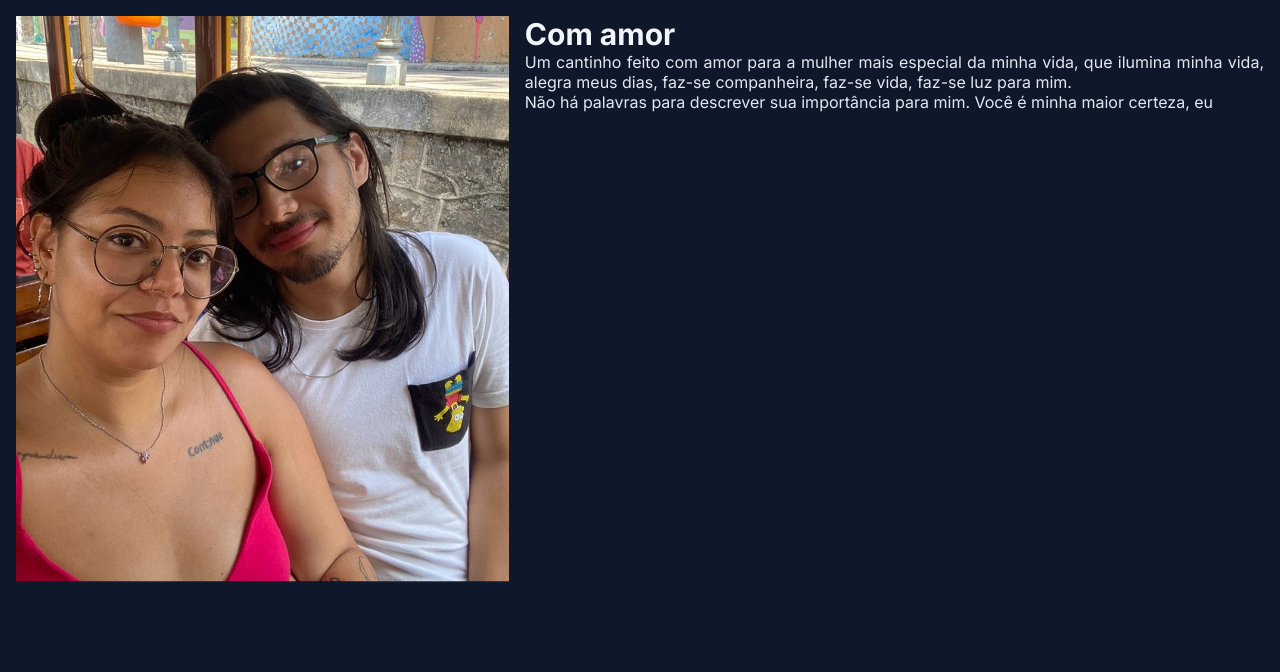
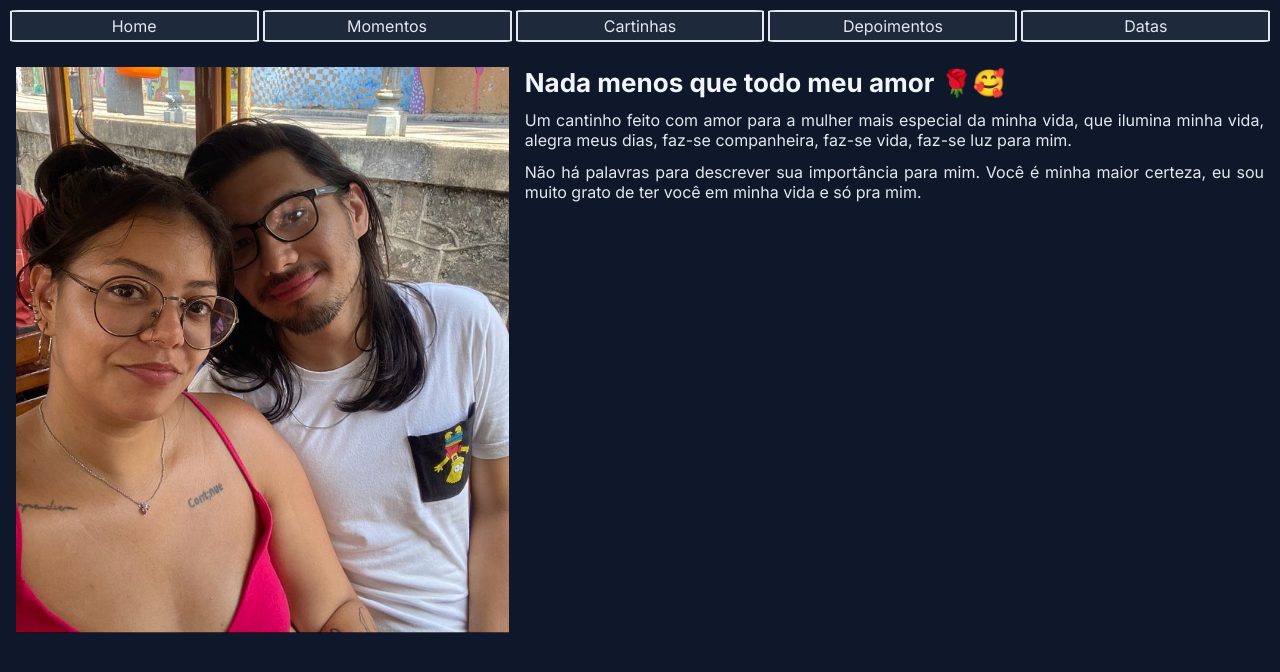
Before and after one commit to naoki-org/with-love, a plain HTML site: page index.html in a window 1280 px wide. Drawn offline with Linux system fonts and the light colour scheme.

Commit message:
Textos e layout

```diff
--- a/index.html
+++ b/index.html
@@ -13,7 +13,13 @@
   <body>
 
     <header>
-
+      <div class="menutab">
+        <div class="item"><span class="centralize-block">Home</span></div>
+        <div class="item"><span class="centralize-block">Momentos</span></div>
+        <div class="item"><span class="centralize-block">Cartinhas</span></div>
+        <div class="item"><span class="centralize-block">Depoimentos</span></div>
+        <div class="item"><span class="centralize-block">Datas</span></div>
+      </div>
     </header>
 
     <main>
@@ -26,7 +32,7 @@
         </div>
 
         <div class="text-section justify-text-block">
-          <h1>Com amor</h1>
+          <h1>Nada menos que todo meu amor 🌹🥰</h1>
 
           <span>
             Um cantinho feito com amor para a mulher mais especial da minha vida,
@@ -36,7 +42,8 @@
 
           <span>
             Não há palavras para descrever sua importância para mim. Você é
-            minha maior certeza, eu
+            minha maior certeza, eu sou muito grato de ter você em minha vida
+            e só pra mim.
           </span>
         </div>
       </div>
--- a/styles.css
+++ b/styles.css
@@ -20,7 +20,7 @@ body {
 }
 
 h1 {
-  font-size: 30px;
+  font-size: 26px;
   color: #f1f5f9;
 }
 
@@ -30,6 +30,40 @@ span {
   display: flex;
   align-items: center;
   gap: 12px;
+}
+
+h1 + span, span + span {
+  margin-top: 6px;
+}
+
+.centralize-block {
+  display: flex;
+  align-items: center;
+  justify-content: center;
+}
+
+.justify-text-block {
+  text-align: justify;
+  text-justify: inter-word;
+}
+
+header {
+  background-color: #0F172A;
+  padding: 0.6rem;
+}
+
+header .menutab {
+  display: grid;
+  grid-template-columns: repeat(5, 1fr);
+  gap: 4px;
+}
+
+header .menutab .item {
+  background-color: #1e293B;
+  height: 100%;
+  padding: 4px;
+  border: 2px solid #E2E8F0;
+  border-radius: 4%;
 }
 
 main .content {
@@ -51,17 +85,6 @@ main .content .text-section {
   grid-area: text;
 }
 
-.centralize-block {
-  display: flex;
-  align-items: center;
-  justify-content: center;
-}
-
-.justify-text-block {
-  text-align: justify;
-  text-justify: inter-word;
-}
-
 @media(max-width: 699px) {
   :root {
       font-size: 60%;
@@ -69,6 +92,11 @@ main .content .text-section {
 }
 
 @media(min-width: 1100px) {
+
+  h1 + span, span + span {
+    margin-top: 12px;
+  }
+
   main .content {
     display: grid;
     grid-template-columns: 2fr 3fr;
```
